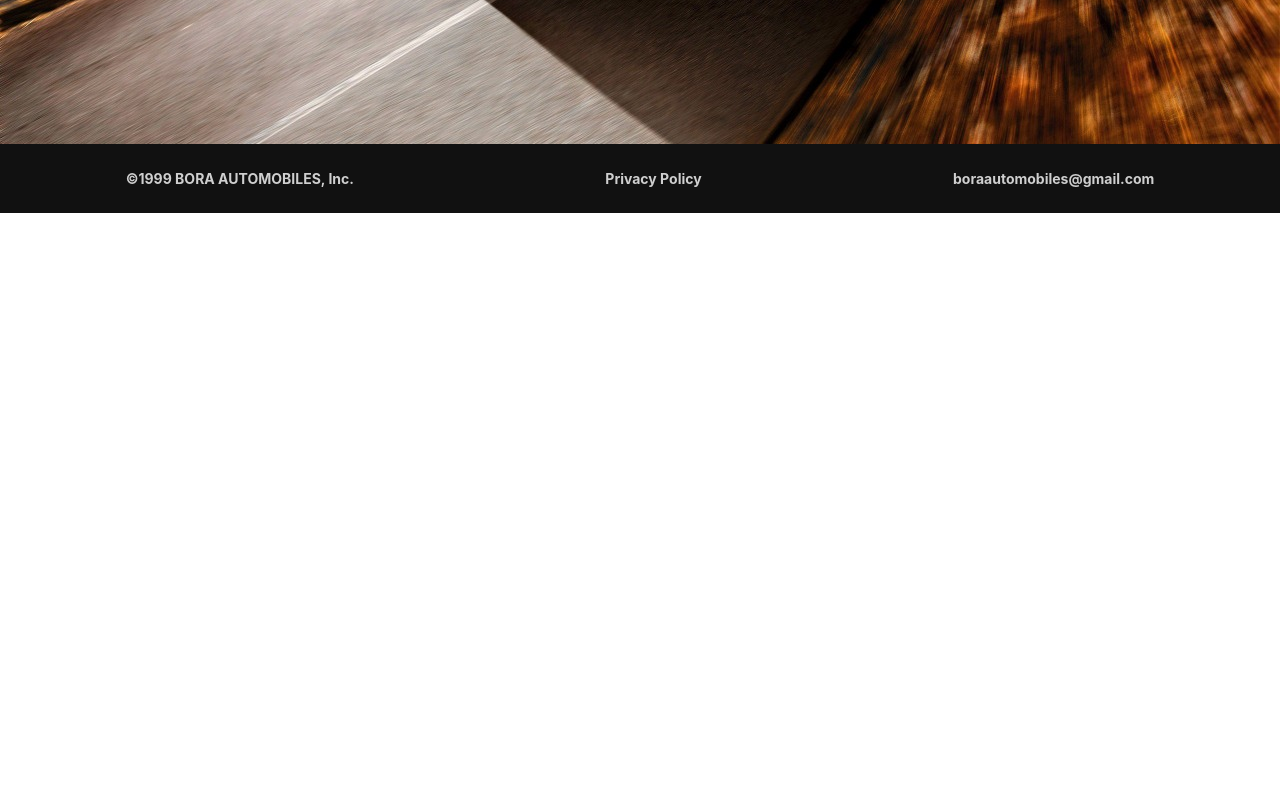
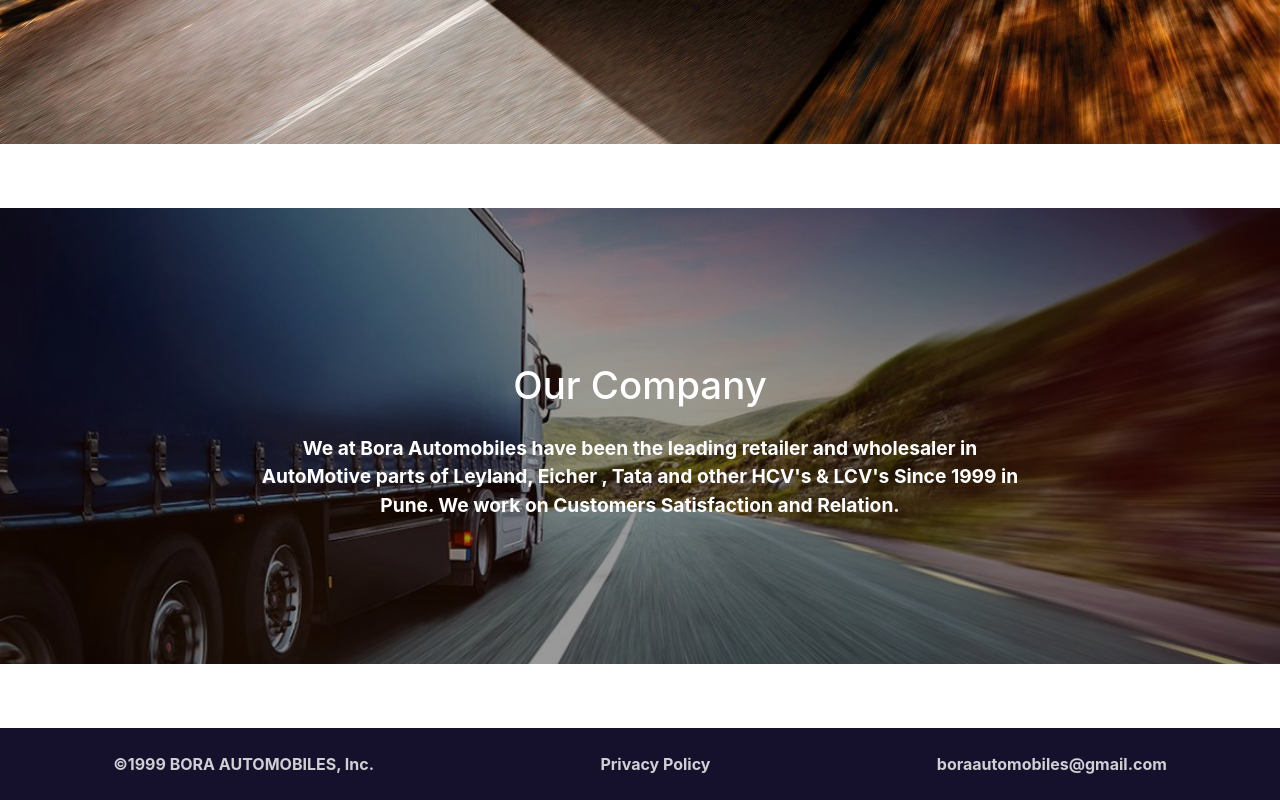
Before and after one commit to debugged-exe/landing-page, a React (Create React App) app: page / in a window 1280 px wide. Shown: the part 656-1456 px from the top of the page. Before the commit the page ends 869 px from the top, so only its background shows below. Built offline with nearby package versions, Linux system fonts and the light colour scheme.

Commit message:
Our Company Added

```diff
--- a/src/App.js
+++ b/src/App.js
@@ -3,12 +3,14 @@
 import 'bootstrap/dist/css/bootstrap.min.css';
 import Footer from './Components/Footer/Footer';
 import HomeLanding from './Components/HomeLanding/HomeLanding';
+import OurCompany from './Components/OurCompany/OurCompany';
 
 function App() {
   return (
     <div>
       <Navbar />
       <HomeLanding/>
+      <OurCompany/>
       <Footer />
     </div>
   );
--- a/src/Components/Footer/Footer.js
+++ b/src/Components/Footer/Footer.js
@@ -3,8 +3,8 @@
 
 const Footer = () => {
     return (
-        <footer class="b bg-near-black white-80 pv2">
-            <p class="f6 flex justify-around mt3">
+        <footer style={{backgroundColor:'#15102c'}} class="b white-80 pv2">
+            <p class="f5 flex justify-around mt3">
                 <span class="dib">©1999 BORA AUTOMOBILES, Inc.</span>
                 <a style={{textDecoration:'none',outline:'none'}} class="link white-80 hover-gray" href="/privacy"> Privacy Policy</a>
                 <a style={{textDecoration:'none',outline:'none'}} class="link white-80 hover-gray" href="#">boraautomobiles@gmail.com </a>
--- /dev/null
+++ b/src/Components/OurCompany/OurCompany.css
@@ -0,0 +1,17 @@
+.margin{
+    margin: 5% 0;
+}
+.parallax{
+    background:rgba(0, 0, 0, 0.4) url('/src/Container/Images/2.jpeg') no-repeat fixed center/cover;
+    background-blend-mode: darken ;
+}
+
+.parallax-inner{
+    padding-top: 10%;
+    padding-bottom: 10%;
+    padding-left: 20%;
+    padding-right: 20%;
+    text-align: center;
+    color: #ffffff;
+    font-size: 1.2rem;
+}
--- /dev/null
+++ b/src/Components/OurCompany/OurCompany.js
@@ -0,0 +1,18 @@
+import React from 'react';
+import './OurCompany.css';
+const OurCompany = () => {
+    return(
+        <div>
+            <div className='margin'></div>
+            <section className='parallax'>
+                <div className='parallax-inner'>
+                    <h1 style={{color:'#fff'}}>Our Company</h1>
+                    <p style={{fontWeight:'bold'}}>We at Bora Automobiles  have been the leading retailer and wholesaler in AutoMotive parts of Leyland, Eicher , Tata and other HCV's & LCV's Since 1999 in Pune. We work on Customers Satisfaction and Relation.</p>
+                </div>
+            </section>
+            <div className='margin'></div>
+        </div>
+    );
+}
+
+export default OurCompany;
```
Also changed, not shown: 1 other file (tests, documents, lock files or other folders).
